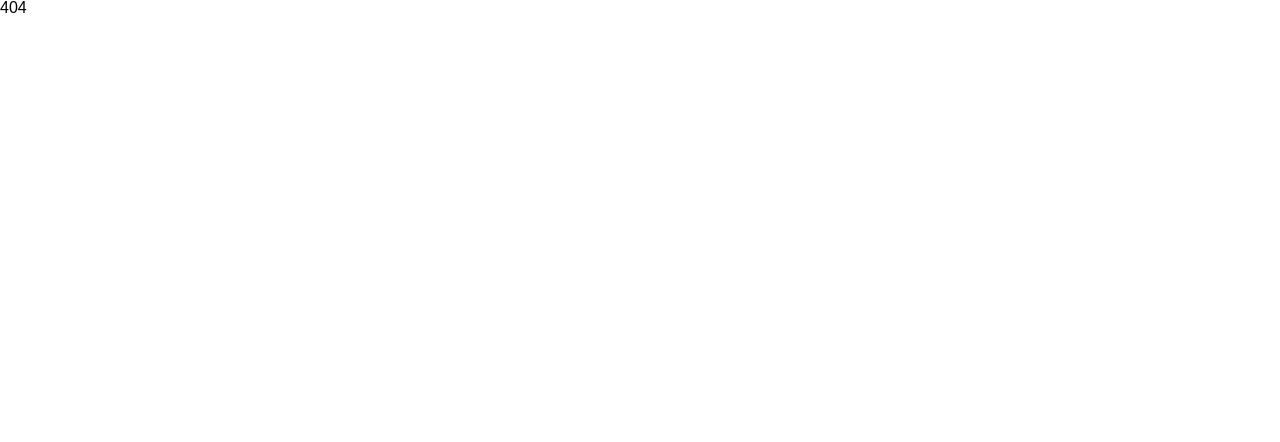
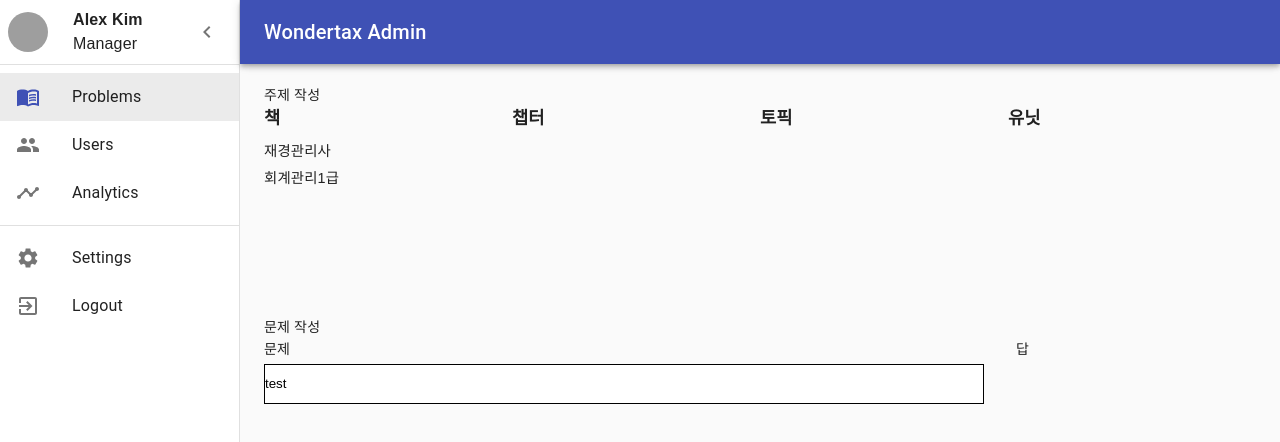
Before and after one commit to kkimsuhyeon/wondertax_backoffice, a React (Create React App) app: page /admin/problems/ox/regist in a window 1280 px wide. Shown: the top 442 px of the page. Built offline with nearby package versions, Linux system fonts and the light colour scheme; grey boxes are pictures that could not be loaded.

Commit message:
layout, route 수정

```diff
--- a/src/components/Layout.tsx
+++ b/src/components/Layout.tsx
@@ -1,118 +1,115 @@
-import React from "react";
-import { Link } from "react-router-dom";
-import clsx from "clsx";
+import React, { PropsWithChildren } from 'react';
+import { Link, RouteComponentProps, useLocation } from 'react-router-dom';
+import clsx from 'clsx';
 
-import {
-  createStyles,
-  makeStyles,
-  useTheme,
-  Theme
-} from "@material-ui/core/styles";
-import Drawer from "@material-ui/core/Drawer";
-import AppBar from "@material-ui/core/AppBar";
-import Toolbar from "@material-ui/core/Toolbar";
-import List from "@material-ui/core/List";
-import CssBaseline from "@material-ui/core/CssBaseline";
-import Typography from "@material-ui/core/Typography";
-import Box from "@material-ui/core/Box";
-import Divider from "@material-ui/core/Divider";
-import Avatar from "@material-ui/core/Avatar";
-import IconButton from "@material-ui/core/IconButton";
-import MenuIcon from "@material-ui/icons/Menu";
-import ChevronLeftIcon from "@material-ui/icons/ChevronLeft";
-import ChevronRightIcon from "@material-ui/icons/ChevronRight";
-import ListItem from "@material-ui/core/ListItem";
-import ListItemIcon from "@material-ui/core/ListItemIcon";
-import ListItemText from "@material-ui/core/ListItemText";
-import MenuBookIcon from "@material-ui/icons/MenuBook";
-import PeopleIcon from "@material-ui/icons/People";
-import TimelineIcon from "@material-ui/icons/Timeline";
-import SettingsIcon from "@material-ui/icons/Settings";
-import ExitToAppIcon from "@material-ui/icons/ExitToApp";
+import { createStyles, makeStyles, useTheme, Theme } from '@material-ui/core/styles';
+import Drawer from '@material-ui/core/Drawer';
+import AppBar from '@material-ui/core/AppBar';
+import Toolbar from '@material-ui/core/Toolbar';
+import List from '@material-ui/core/List';
+import CssBaseline from '@material-ui/core/CssBaseline';
+import Typography from '@material-ui/core/Typography';
+import Box from '@material-ui/core/Box';
+import Divider from '@material-ui/core/Divider';
+import Avatar from '@material-ui/core/Avatar';
+import IconButton from '@material-ui/core/IconButton';
+import MenuIcon from '@material-ui/icons/Menu';
+import ChevronLeftIcon from '@material-ui/icons/ChevronLeft';
+import ChevronRightIcon from '@material-ui/icons/ChevronRight';
+import ListItem from '@material-ui/core/ListItem';
+import ListItemIcon from '@material-ui/core/ListItemIcon';
+import ListItemText from '@material-ui/core/ListItemText';
+import MenuBookIcon from '@material-ui/icons/MenuBook';
+import PeopleIcon from '@material-ui/icons/People';
+import TimelineIcon from '@material-ui/icons/Timeline';
+import SettingsIcon from '@material-ui/icons/Settings';
+import ExitToAppIcon from '@material-ui/icons/ExitToApp';
 
-import LayoutProperties from "../interfaces/LayoutProps";
+import LayoutProperties from '../interfaces/LayoutProps';
 
 const drawerWidth = 240;
 
 const useStyles = makeStyles((theme: Theme) =>
   createStyles({
     root: {
-      display: "flex"
+      display: 'flex',
     },
     appBar: {
       zIndex: theme.zIndex.drawer + 1,
-      transition: theme.transitions.create(["width", "margin"], {
+      transition: theme.transitions.create(['width', 'margin'], {
         easing: theme.transitions.easing.sharp,
-        duration: theme.transitions.duration.leavingScreen
-      })
+        duration: theme.transitions.duration.leavingScreen,
+      }),
     },
     appBarShift: {
       marginLeft: drawerWidth,
       width: `calc(100% - ${drawerWidth}px)`,
-      transition: theme.transitions.create(["width", "margin"], {
+      transition: theme.transitions.create(['width', 'margin'], {
         easing: theme.transitions.easing.sharp,
-        duration: theme.transitions.duration.enteringScreen
-      })
+        duration: theme.transitions.duration.enteringScreen,
+      }),
     },
     menuButton: {
-      marginRight: 36
+      marginRight: 36,
     },
     hide: {
-      display: "none"
+      display: 'none',
     },
     drawer: {
       width: drawerWidth,
       flexShrink: 0,
-      whiteSpace: "nowrap"
+      whiteSpace: 'nowrap',
     },
     drawerOpen: {
       width: drawerWidth,
-      transition: theme.transitions.create("width", {
+      transition: theme.transitions.create('width', {
         easing: theme.transitions.easing.sharp,
-        duration: theme.transitions.duration.enteringScreen
-      })
+        duration: theme.transitions.duration.enteringScreen,
+      }),
     },
     drawerClose: {
-      transition: theme.transitions.create("width", {
+      transition: theme.transitions.create('width', {
         easing: theme.transitions.easing.sharp,
-        duration: theme.transitions.duration.leavingScreen
+        duration: theme.transitions.duration.leavingScreen,
       }),
-      overflowX: "hidden",
+      overflowX: 'hidden',
       width: theme.spacing(7) + 1,
-      [theme.breakpoints.up("sm")]: {
-        width: theme.spacing(9) + 1
-      }
+      [theme.breakpoints.up('sm')]: {
+        width: theme.spacing(9) + 1,
+      },
     },
     toolbar: {
-      display: "flex",
-      alignItems: "center",
+      display: 'flex',
+      alignItems: 'center',
       padding: theme.spacing(0, 1),
       // necessary for content to be below app bar
-      ...theme.mixins.toolbar
+      ...theme.mixins.toolbar,
     },
     toolbarTypo: {
-      marginLeft: "25px",
-      width: "60%"
+      marginLeft: '25px',
+      width: '60%',
     },
     toolbarBack: {
-      justifyContent: "flex-end",
-      flex: 1
+      justifyContent: 'flex-end',
+      flex: 1,
     },
     content: {
       flexGrow: 1,
-      padding: theme.spacing(3)
-    }
+      padding: theme.spacing(3),
+    },
   })
 );
 
-export default function Layout({ Component, route }: LayoutProperties) {
+export default function Layout({ children }: { children: React.ReactNode }) {
   const classes = useStyles();
   const theme = useTheme();
   const [open, setOpen] = React.useState(true);
 
+  const location = useLocation();
+
   // handle selected
-  const selected: string =
-    route.location.pathname.split("/").pop() ?? "default";
+  const selected = location.pathname.split('/')[1];
+  console.log(selected);
 
   const handleDrawerOpen = () => {
     setOpen(true);
@@ -126,133 +123,97 @@
     <div className={classes.root}>
       <CssBaseline />
       <AppBar
-        position="fixed"
+        position='fixed'
         className={clsx(classes.appBar, {
-          [classes.appBarShift]: open
+          [classes.appBarShift]: open,
         })}
       >
         <Toolbar>
           <IconButton
-            color="inherit"
-            aria-label="open drawer"
+            color='inherit'
+            aria-label='open drawer'
             onClick={handleDrawerOpen}
-            edge="start"
+            edge='start'
             className={clsx(classes.menuButton, {
-              [classes.hide]: open
+              [classes.hide]: open,
             })}
           >
             <MenuIcon />
           </IconButton>
-          <Typography variant="h6" noWrap>
+          <Typography variant='h6' noWrap>
             Wondertax Admin
           </Typography>
         </Toolbar>
       </AppBar>
       <Drawer
-        variant="permanent"
+        variant='permanent'
         className={clsx(classes.drawer, {
           [classes.drawerOpen]: open,
-          [classes.drawerClose]: !open
+          [classes.drawerClose]: !open,
         })}
         classes={{
           paper: clsx({
             [classes.drawerOpen]: open,
-            [classes.drawerClose]: !open
-          })
+            [classes.drawerClose]: !open,
+          }),
         }}
       >
         <div className={classes.toolbar}>
-          <Avatar
-            alt="Alex Kim"
-            src="https://avatars.githubusercontent.com/u/30334419?v=4"
-          />
+          <Avatar alt='Alex Kim' src='https://avatars.githubusercontent.com/u/30334419?v=4' />
           <div className={classes.toolbarTypo}>
-            <Typography component="div">
-              <Box fontSize="18" fontWeight="fontWeightBold">
+            <Typography component='div'>
+              <Box fontSize='18' fontWeight='fontWeightBold'>
                 Alex Kim
               </Box>
-              <Box fontSize="12" fontWeight="fontWeightLight">
+              <Box fontSize='12' fontWeight='fontWeightLight'>
                 Manager
               </Box>
             </Typography>
           </div>
-          <IconButton
-            className={classes.toolbarBack}
-            onClick={handleDrawerClose}
-          >
-            {theme.direction === "rtl" ? (
-              <ChevronRightIcon />
-            ) : (
-              <ChevronLeftIcon />
-            )}
+          <IconButton className={classes.toolbarBack} onClick={handleDrawerClose}>
+            {theme.direction === 'rtl' ? <ChevronRightIcon /> : <ChevronLeftIcon />}
           </IconButton>
         </div>
         <Divider />
         <List>
-          <ListItem
-            button
-            selected={selected === "problems"}
-            component={Link}
-            to="/problems"
-          >
+          <ListItem button selected={selected === 'problems'} component={Link} to='/problems'>
             <ListItemIcon>
-              <MenuBookIcon
-                color={selected === "problems" ? "primary" : "action"}
-              />
+              <MenuBookIcon color={selected === 'problems' ? 'primary' : 'action'} />
             </ListItemIcon>
-            <ListItemText primary="Problems" />
+            <ListItemText primary='Problems' />
           </ListItem>
-          <ListItem
-            button
-            selected={selected === "users"}
-            component={Link}
-            to="/users"
-          >
+          <ListItem button selected={selected === 'users'} component={Link} to='/users'>
             <ListItemIcon>
-              <PeopleIcon color={selected === "users" ? "primary" : "action"} />
+              <PeopleIcon color={selected === 'users' ? 'primary' : 'action'} />
             </ListItemIcon>
-            <ListItemText primary="Users" />
+            <ListItemText primary='Users' />
           </ListItem>
-          <ListItem
-            button
-            selected={selected === "analytics"}
-            component={Link}
-            to="/analytics"
-          >
+          <ListItem button selected={selected === 'analytics'} component={Link} to='/analytics'>
             <ListItemIcon>
-              <TimelineIcon
-                color={selected === "analytics" ? "primary" : "action"}
-              />
+              <TimelineIcon color={selected === 'analytics' ? 'primary' : 'action'} />
             </ListItemIcon>
-            <ListItemText primary="Analytics" />
+            <ListItemText primary='Analytics' />
           </ListItem>
         </List>
         <Divider />
         <List>
-          <ListItem
-            button
-            selected={selected === "settings"}
-            component={Link}
-            to="/settings"
-          >
+          <ListItem button selected={selected === 'settings'} component={Link} to='/settings'>
             <ListItemIcon>
-              <SettingsIcon
-                color={selected === "settings" ? "primary" : "action"}
-              />
+              <SettingsIcon color={selected === 'settings' ? 'primary' : 'action'} />
             </ListItemIcon>
-            <ListItemText primary="Settings" />
+            <ListItemText primary='Settings' />
           </ListItem>
           <ListItem button>
             <ListItemIcon>
               <ExitToAppIcon />
             </ListItemIcon>
-            <ListItemText primary="Logout" />
+            <ListItemText primary='Logout' />
           </ListItem>
         </List>
       </Drawer>
       <main className={classes.content}>
         <div className={classes.toolbar} />
-        <Component route={route} />
+        {children}
       </main>
     </div>
   );
--- a/src/pages/problems/index.tsx
+++ b/src/pages/problems/index.tsx
@@ -10,23 +10,17 @@
 import OXList from './OX/List';
 import OXRegist from './OX/Regist';
 
-// const BasicRegist = React.lazy(() => import('./basic/Regist'));
-
 function Problems() {
   return (
-    <BrowserRouter basename='/admin/problems'>
-      <Suspense fallback={<div>loading...</div>}>
-        <Switch>
-          <Route exact path='/basic' component={BasicList} />
-          <Route exact path='/basic/regist' component={BasicRegist} />
-          <Route exact path='/basic/:basicId' component={BasicDetail} />
-          <Route exact path='/blank' component={BlankList} />
-          <Route exact path='/ox' component={OXList} />
-          <Route exact path='/ox/regist' component={OXRegist} />
-          <Redirect to='/basic' />
-        </Switch>
-      </Suspense>
-    </BrowserRouter>
+    <Switch>
+      <Route exact path='/problems/basic' component={BasicList} />
+      <Route exact path='/problems/basic/regist' component={BasicRegist} />
+      <Route exact path='/problems/basic/:basicId' component={BasicDetail} />
+      <Route exact path='/problems/blank' component={BlankList} />
+      <Route exact path='/problems/ox' component={OXList} />
+      <Route exact path='/problems/ox/regist' component={OXRegist} />
+      <Redirect to='/problems/basic' />
+    </Switch>
   );
 }
 
--- a/src/routes/RoutePaths.tsx
+++ b/src/routes/RoutePaths.tsx
@@ -2,32 +2,32 @@
 import Home from "../pages/Home";
 import Problems from "../pages/problems"
 
-const routePaths: RouteProperties[] = [
-  {
-    component: Home,
-    exact: true,
-    path: "/"
-  },
-  {
-    component: Problems,
-    exact: true,
-    path: "/problems"
-  },
-  {
-    component: Home,
-    exact: true,
-    path: "/users"
-  },
-  {
-    component: Home,
-    exact: true,
-    path: "/analytics"
-  },
-  {
-    component: Home,
-    exact: true,
-    path: "/settings"
-  }
-];
+// const routePaths: RouteProperties[] = [
+//   {
+//     component: Home,
+//     exact: true,
+//     path: "/"
+//   },
+//   {
+//     component: Problems,
+//     exact: true,
+//     path: "/problems"
+//   },
+//   {
+//     component: Home,
+//     exact: true,
+//     path: "/users"
+//   },
+//   {
+//     component: Home,
+//     exact: true,
+//     path: "/analytics"
+//   },
+//   {
+//     component: Home,
+//     exact: true,
+//     path: "/settings"
+//   }
+// ];
 
-export default routePaths;
+export default 'test';
--- a/src/routes/index.tsx
+++ b/src/routes/index.tsx
@@ -1,26 +1,22 @@
-import React from "react";
-import { Route, Switch, BrowserRouter } from "react-router-dom";
+import React from 'react';
+import { Route, Switch, BrowserRouter } from 'react-router-dom';
 
-import routePaths from "./RoutePaths";
-import Layout from "../components/Layout";
+// import routePaths from './RoutePaths';
+import Layout from 'components/Layout';
+// import BasicList from 'pages/problems/basic/List';
+import Problem from 'pages/problems';
+import Home from 'pages/Home';
 
 export default function Routes() {
   return (
     <BrowserRouter basename='/admin'>
       <Switch>
-        {routePaths.map((routeProperty) => {
-          return (
-            <Route
-              exact={routeProperty.exact}
-              path={routeProperty.path}
-              key={routeProperty.path}
-              render={(route) => (
-                <Layout Component={routeProperty.component} route={route} />
-              )}
-            />
-          );
-        })}
-        <Route component={() => <>404</>} />
+        <Layout>
+          <Route path='/problems' component={Problem} />
+          <Route exact path='/' component={Home} />
+          {/* <Route component={() => <>404</>} /> */}
+          {/* <Redirect /> */}
+        </Layout>
       </Switch>
     </BrowserRouter>
   );
```
